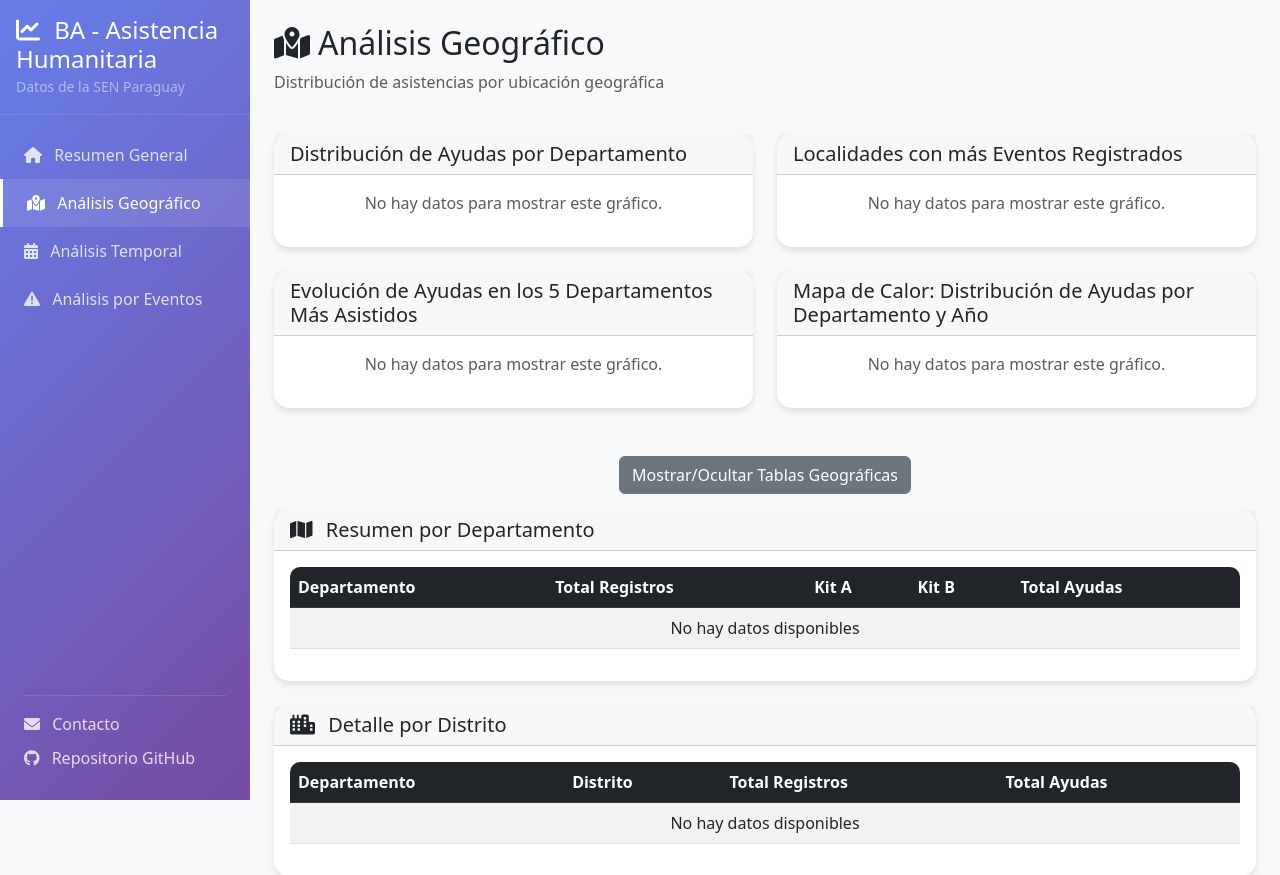
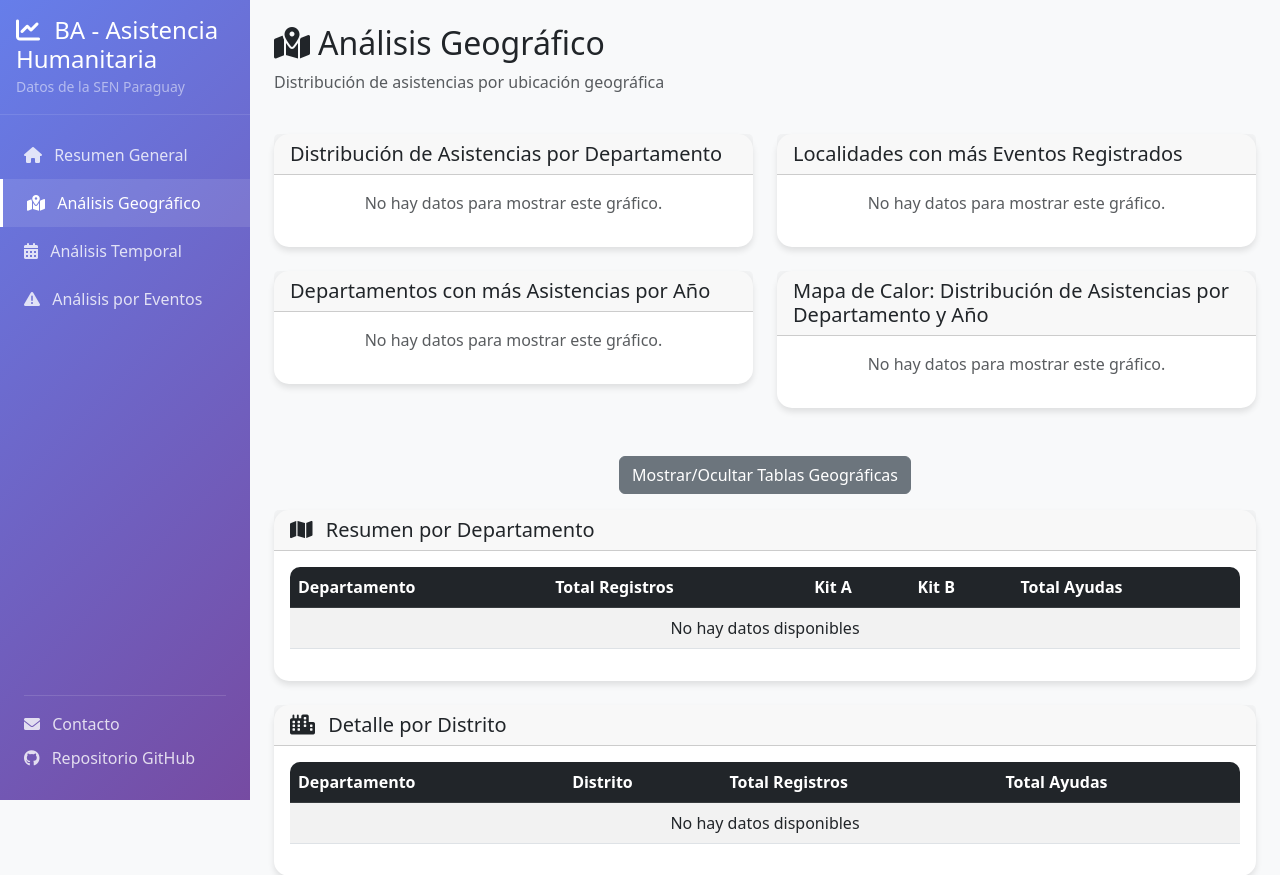
Before and after one commit to Diegocent/dashboardTesisDjango, a Django app: page /geografico/ in a window 1280 px wide. Shown: the top 875 px of the page. Run offline with Django 4.2, Linux system fonts and the light colour scheme.

Commit message:
ajustes en los titulos

```diff
--- a/dashboard/views.py
+++ b/dashboard/views.py
@@ -428,11 +428,11 @@ def generar_grafico_ayudas_por_ano(df_cleaned):
     )
 
     # Personalización
-    plt.title('Distribución de Ayudas por Año', pad=20, fontsize=14)
+    plt.title('Distribución de Asistencias por Año', pad=20, fontsize=14)
     plt.ylabel('Cantidad distribuida', fontsize=12)
     plt.xlabel('Año', fontsize=12)
     plt.legend(
-        title='Tipo de Ayuda',
+        title='Tipo de Asistencia',
         bbox_to_anchor=(1.05, 1),
         frameon=True
     )
@@ -488,7 +488,7 @@ def generar_grafico_por_departamento(df_cleaned):
 
     ax.set_xlabel('Departamento')
     ax.set_ylabel('Cantidad')
-    ax.set_title('Distribución de Ayudas por Departamento')
+    ax.set_title('Distribución de Asistencias por Departamento')
     ax.set_xticks(x)
     ax.set_xticklabels(df_grouped['departamento'], rotation=45, ha='right')
     ax.legend()
@@ -556,7 +556,7 @@ def generar_grafico_por_evento(df_cleaned):
                                       colors=colors, startangle=90,
                                       pctdistance=0.85, labeldistance=1.05) # Ajustar distancias
 
-    ax.set_title('Distribución de ayudas por Tipo de Evento', fontsize=16, pad=20) # Aumentar tamaño del título
+    ax.set_title('Distribución de asistencias por Tipo de Evento', fontsize=16, pad=20) # Aumentar tamaño del título
 
     # Mejorar legibilidad de los porcentajes
     for autotext in autotexts:
@@ -703,7 +703,7 @@ def generar_grafico_ayudas_mensual(df_cleaned):
             )
 
     plt.legend(
-        title='Tipos de Ayuda',
+        title='Tipos de Asistencia',
         bbox_to_anchor=(1.05, 1),
         frameon=True,
         framealpha=1
@@ -803,44 +803,6 @@ def generar_grafico_top_localidades(df_cleaned):
     plt.close()
     return base64.b64encode(image_png).decode('utf-8')
 
-def generar_grafico_top_tipos_ayuda(df_cleaned):
-    """Genera gráfico de top 5 tipos de ayuda más distribuidos."""
-    if df_cleaned.empty:
-        return crear_grafico_sin_datos("No hay datos disponibles para los top tipos de ayuda.")
-
-    df = df_cleaned.copy()
-    ayudas = [col for col in cleaner.aid_fields if col in df.columns]
-
-    # Asegurarse de que las columnas de ayuda sean numéricas
-    for field in ayudas:
-        df[field] = pd.to_numeric(df[field], errors='coerce').fillna(0)
-
-    total_ayudas_por_tipo = df[ayudas].sum().sort_values(ascending=False)
-    top_ayudas = total_ayudas_por_tipo.nlargest(5)
-    if top_ayudas.empty:
-        return crear_grafico_sin_datos("No hay datos de tipos de ayuda para determinar los top tipos.")
-
-    fig, ax = plt.subplots(figsize=(10, 6)) # Ajustado el tamaño para un solo gráfico
-    colors = plt.cm.viridis(np.linspace(0, 1, len(top_ayudas))) # Usar viridis para consistencia
-    ax = top_ayudas.plot(kind='barh', color=colors, edgecolor='black')
-
-    for i, v in enumerate(top_ayudas):
-        if v > 0: # Solo añadir etiqueta si hay valor
-            ax.text(v + 0.02 * top_ayudas.max(), i, f"{int(v):,}", color='black', va='center')
-
-    plt.title('Top 5 Tipos de Asistencias')
-    plt.xlabel('Total de Unidades')
-    plt.grid(axis='x', linestyle='--', alpha=0.6)
-    plt.tight_layout()
-
-    buffer = io.BytesIO()
-    plt.savefig(buffer, format='png', dpi=300, bbox_inches='tight')
-    buffer.seek(0)
-    image_png = buffer.getvalue()
-    buffer.close()
-    plt.close()
-    return base64.b64encode(image_png).decode('utf-8')
-
 def generar_grafico_correlacion_ayudas(df_cleaned):
     """Genera gráfico de correlación entre tipos de ayuda (heatmap)."""
     if df_cleaned.empty:
@@ -862,7 +824,7 @@ def generar_grafico_correlacion_ayudas(df_cleaned):
     fig, ax = plt.subplots(figsize=(10, 8)) # Ajustado el tamaño para un solo gráfico
     sns.heatmap(corr_matrix, mask=mask, annot=True, fmt=".2f", cmap='coolwarm',
                 center=0, linewidths=0.5, ax=ax)
-    plt.title('Correlación entre Tipos de Ayuda', pad=15)
+    plt.title('Correlación entre Tipos de Asistencia', pad=15)
     plt.tight_layout()
 
     buffer = io.BytesIO()
@@ -892,7 +854,7 @@ def generar_grafico_distribucion_anual_ayuda_principal(df_cleaned):
 
     total_ayudas_por_tipo = df[ayudas].sum().sort_values(ascending=False)
     if total_ayudas_por_tipo.empty:
-        return crear_grafico_sin_datos("No hay tipos de ayuda para determinar la ayuda principal.")
+        return crear_grafico_sin_datos("No hay tipos de asistencia para determinar la ayuda principal.")
 
     ayuda_principal = total_ayudas_por_tipo.idxmax()
 
@@ -953,7 +915,7 @@ def generar_grafico_evolucion_ayudas_top_departamentos(df_cleaned):
                 linewidth=2.5,
                 label=depto)
 
-    plt.title('Departamentos con mas Asistencias por año', fontsize=15)
+    plt.title('Departamentos con más Asistencias por año', fontsize=15)
     plt.xlabel('Año', fontsize=12)
     plt.ylabel('Total de Unidades Distribuidas', fontsize=12)
     plt.legend(title='Departamento', bbox_to_anchor=(1.05, 1), loc='upper left')
@@ -1006,7 +968,7 @@ def generar_grafico_heatmap_departamento_anio(df_cleaned):
     fig, ax = plt.subplots(figsize=(15, 8))
     sns.heatmap(heatmap_data, annot=True, fmt=",.0f", cmap="YlOrRd",
                 linewidths=0.5, linecolor='gray', ax=ax)
-    plt.title('Distribución de Ayudas por Departamento y Año', pad=15)
+    plt.title('Distribución de Asistencias por Departamento y Año', pad=15)
     plt.xlabel('Año')
     plt.ylabel('Departamento')
     plt.xticks(rotation=45)
--- a/templates/dashboard/dashboard.html
+++ b/templates/dashboard/dashboard.html
@@ -79,7 +79,7 @@
       <div class="card-header">
         <h5 class="card-title mb-0">
           <i class="fas fa-chart-bar me-2"></i>
-          Distribución de Ayudas por Año
+          Distribución de Asistencias por Año
         </h5>
       </div>
       <div class="card-body">
@@ -102,7 +102,7 @@
       <div class="card-header">
         <h5 class="card-title mb-0">
           <i class="fas fa-chart-column me-2"></i>
-          Ayudas por Departamento
+          Distribución de Asistencias por Departamento
         </h5>
       </div>
       <div class="card-body">
@@ -125,7 +125,7 @@
       <div class="card-header">
         <h5 class="card-title mb-0">
           <i class="fas fa-chart-pie me-2"></i>
-          Distribución por Evento
+          Distribución de asistencias por Tipo de Evento
         </h5>
       </div>
       <div class="card-body">
--- a/templates/dashboard/geografico.html
+++ b/templates/dashboard/geografico.html
@@ -13,7 +13,9 @@
   <div class="col-lg-6 col-md-12 mb-4">
     <div class="card">
       <div class="card-header">
-        <h5 class="card-title mb-0">Distribución de Ayudas por Departamento</h5>
+        <h5 class="card-title mb-0">
+          Distribución de Asistencias por Departamento
+        </h5>
       </div>
       <div class="card-body text-center">
         {% if grafico_departamentos %}
@@ -50,7 +52,7 @@
     <div class="card">
       <div class="card-header">
         <h5 class="card-title mb-0">
-          Evolución de Ayudas en los 5 Departamentos Más Asistidos
+          Departamentos con más Asistencias por Año
         </h5>
       </div>
       <div class="card-body text-center">
@@ -70,7 +72,7 @@
     <div class="card">
       <div class="card-header">
         <h5 class="card-title mb-0">
-          Mapa de Calor: Distribución de Ayudas por Departamento y Año
+          Mapa de Calor: Distribución de Asistencias por Departamento y Año
         </h5>
       </div>
       <div class="card-body text-center">
--- a/templates/dashboard/temporal.html
+++ b/templates/dashboard/temporal.html
@@ -29,7 +29,7 @@
   <div class="col-lg-6 col-md-12 mb-4">
     <div class="card">
       <div class="card-header">
-        <h5 class="card-title mb-0">Distribución de Ayudas por Año</h5>
+        <h5 class="card-title mb-0">Distribución de Asistencias por Año</h5>
       </div>
       <div class="card-body text-center">
         {% if grafico_ayudas_por_ano %}
@@ -47,9 +47,7 @@
   <div class="col-lg-6 col-md-12 mb-4">
     <div class="card">
       <div class="card-header">
-        <h5 class="card-title mb-0">
-          Distribución Mensual de Ayudas Humanitarias
-        </h5>
+        <h5 class="card-title mb-0">Distribución Mensual de Asistencias</h5>
       </div>
       <div class="card-body text-center">
         {% if grafico_ayudas_mensual %}
```
Also changed, not shown: templates/dashboard/eventos.html (+5 -3 lines).
